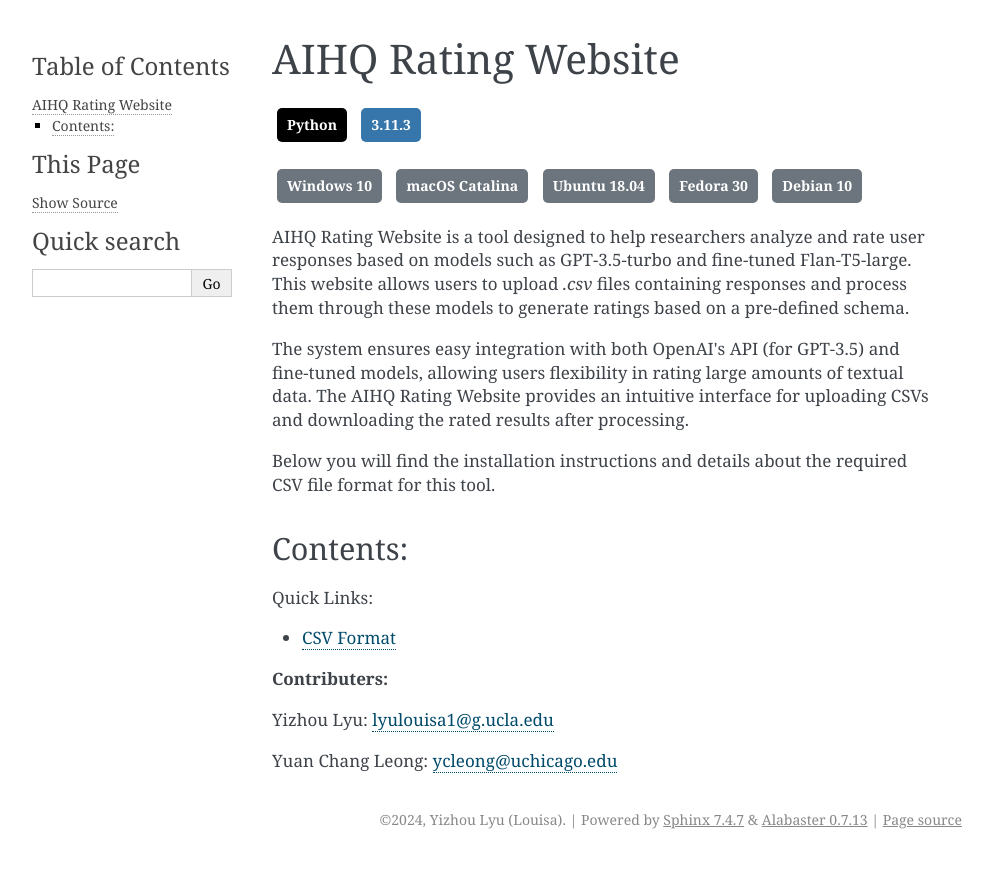
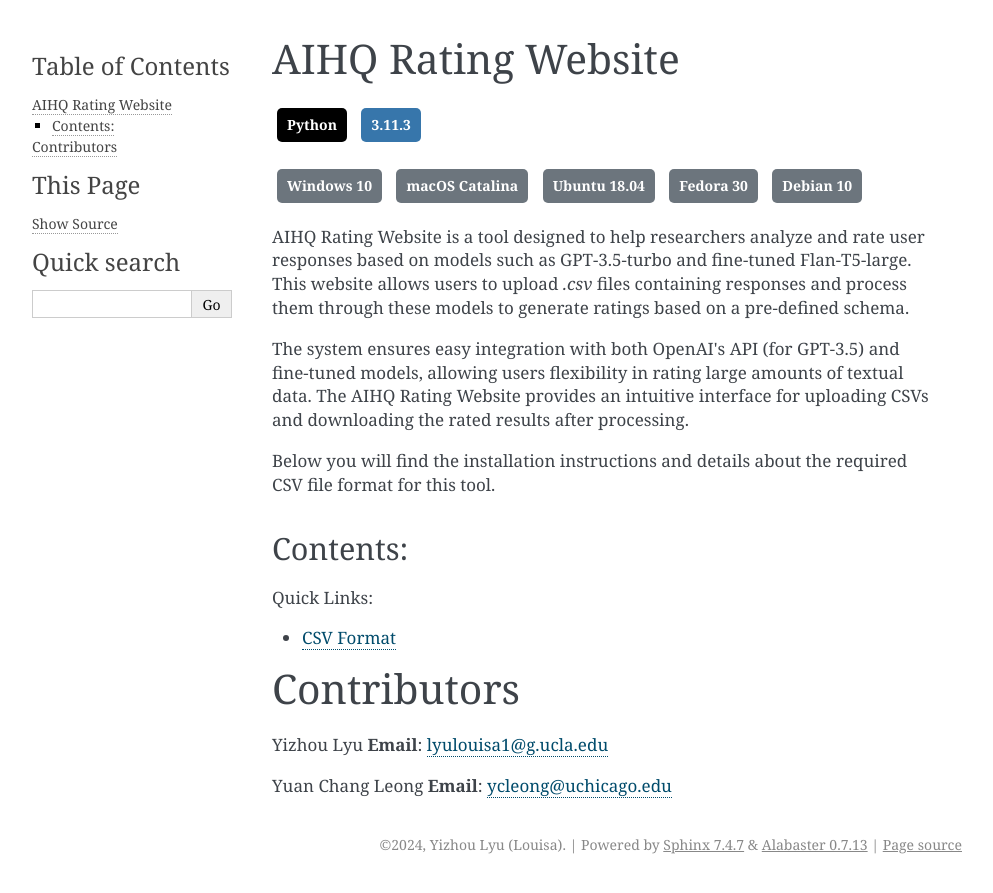
Before and after one commit to lyulouisa/Website_AIHQ_rating, a Sphinx documentation site: the page built from docs/source/index.rst, in a window 1280 px wide. Shown: the top 893 px of the page, without its empty margins (148-1141 px from the left). Built offline with Sphinx 7.4.7, drawn with Linux system fonts in a browser that asks for light colours; pages that are not in the unit, such as notebooks, are missing from menus.

Commit message:
Update index.rst

```diff
--- a/docs/source/index.rst
+++ b/docs/source/index.rst
@@ -57,8 +57,11 @@
    installation
    csv_format
 
-**Contributers:**
+Contributors
+==================
 
-Yizhou Lyu: lyulouisa1@g.ucla.edu
+Yizhou Lyu
+**Email**: `lyulouisa1@g.ucla.edu <mailto:lyulouisa1@g.ucla.edu>`__
 
-Yuan Chang Leong: ycleong@uchicago.edu
+Yuan Chang Leong
+**Email**: `ycleong@uchicago.edu <mailto:ycleong@uchicago.edu>`__
```
